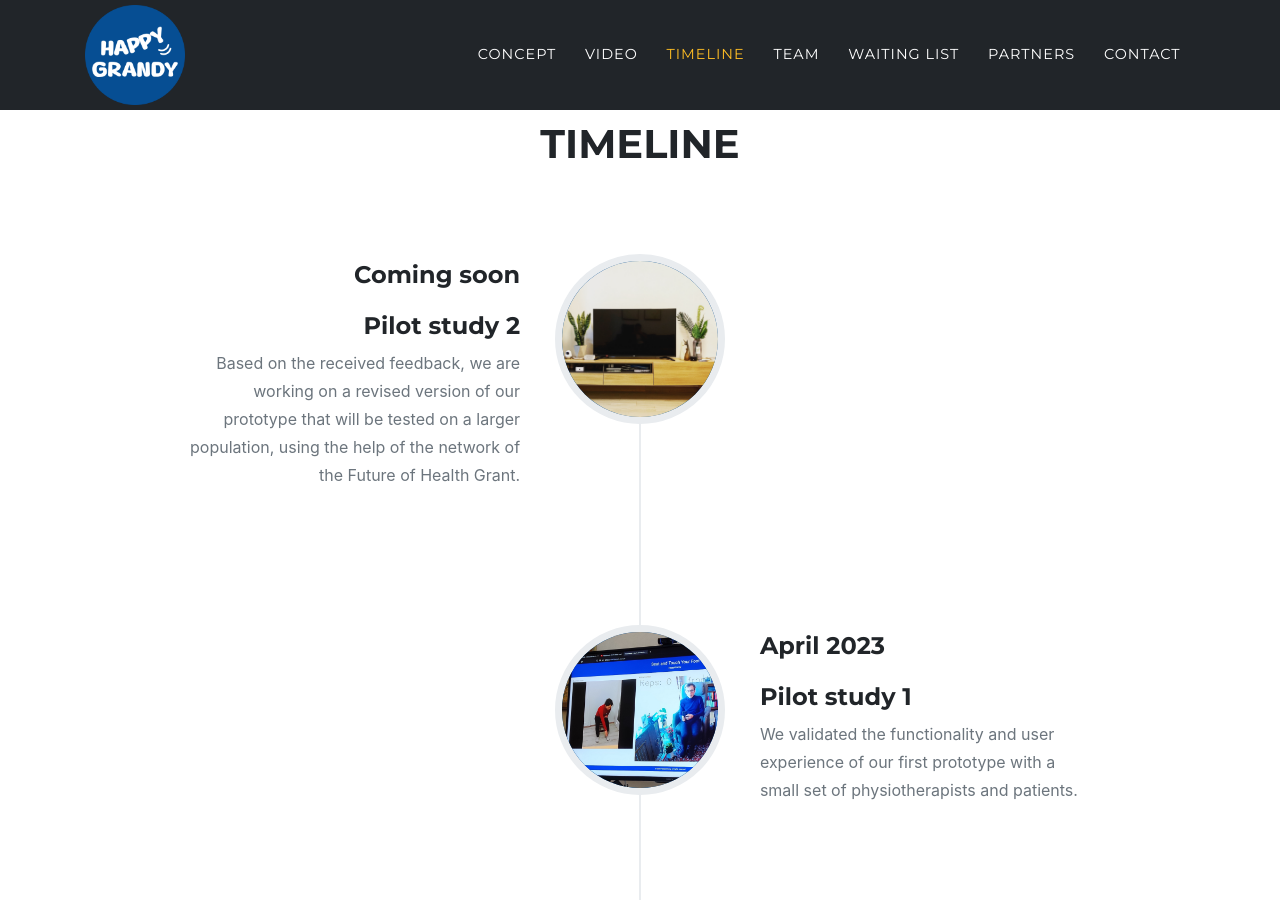
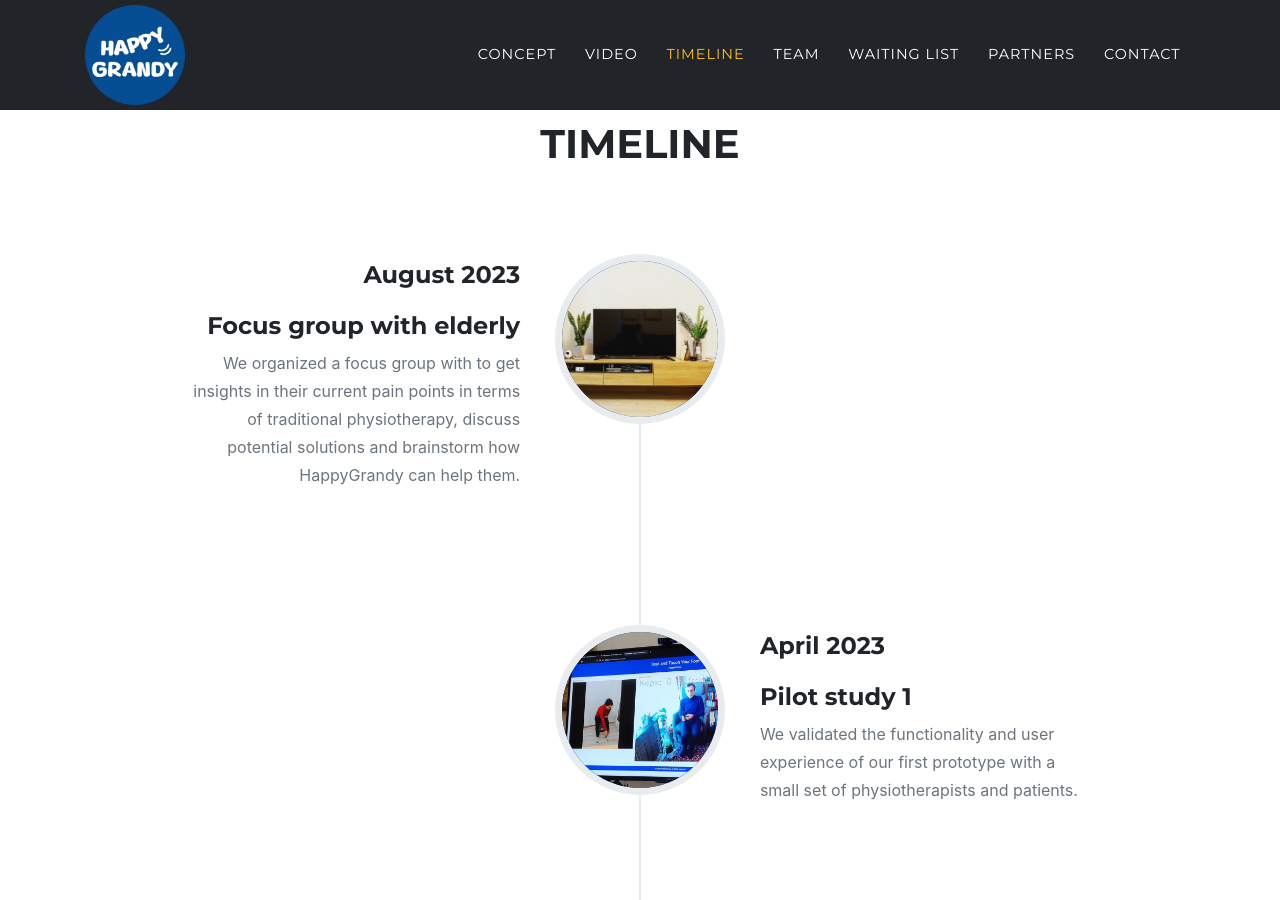
Before and after one commit to happygrandy/happygrandy.github.io, a Jekyll site: the page built from index.md, in a window 1280 px wide and 900 px high, scrolled down 2539 px. Built offline with Jekyll 4.4.1, drawn with Linux system fonts in a browser that asks for light colours; some web fonts are replaced.

Commit message:
Update sitetext.yml

```diff
--- a/_data/sitetext.yml
+++ b/_data/sitetext.yml
@@ -48,9 +48,14 @@ en: &DEFAULT_EN
     # left is the default
     #start_align: "left"
     events:
-      - title: "Pilot study 2"
-        year: "Coming soon"
-        desc: "Based on the received feedback, we are working on a revised version of our prototype that will be tested on a larger population, using the help of the network of the Future of Health Grant."
+      # - title: "Pilot study 2"
+      #   year: "Coming soon"
+      #   desc: "Based on the received feedback, we are working on a revised version of our prototype that will be tested on a larger population, using the help of the network of the Future of Health Grant."
+      #   image: assets/img/timeline/next_pilot_study_2.jpg
+
+      - title: "Focus group with elderly"
+        year: "August 2023"
+        desc: "We organized a focus group with to get insights in their current pain points in terms of traditional physiotherapy, discuss potential solutions and brainstorm how HappyGrandy can help them."
         image: assets/img/timeline/next_pilot_study_2.jpg
 
       - title: "Pilot study 1"
```
